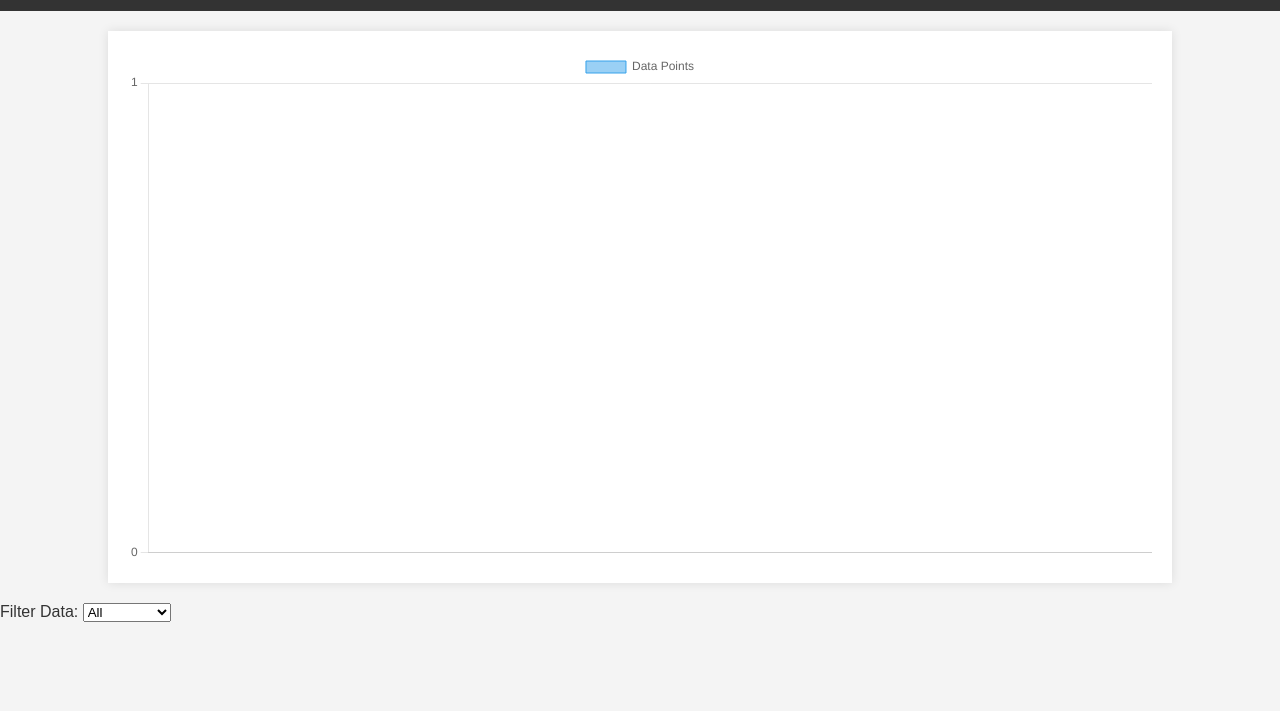
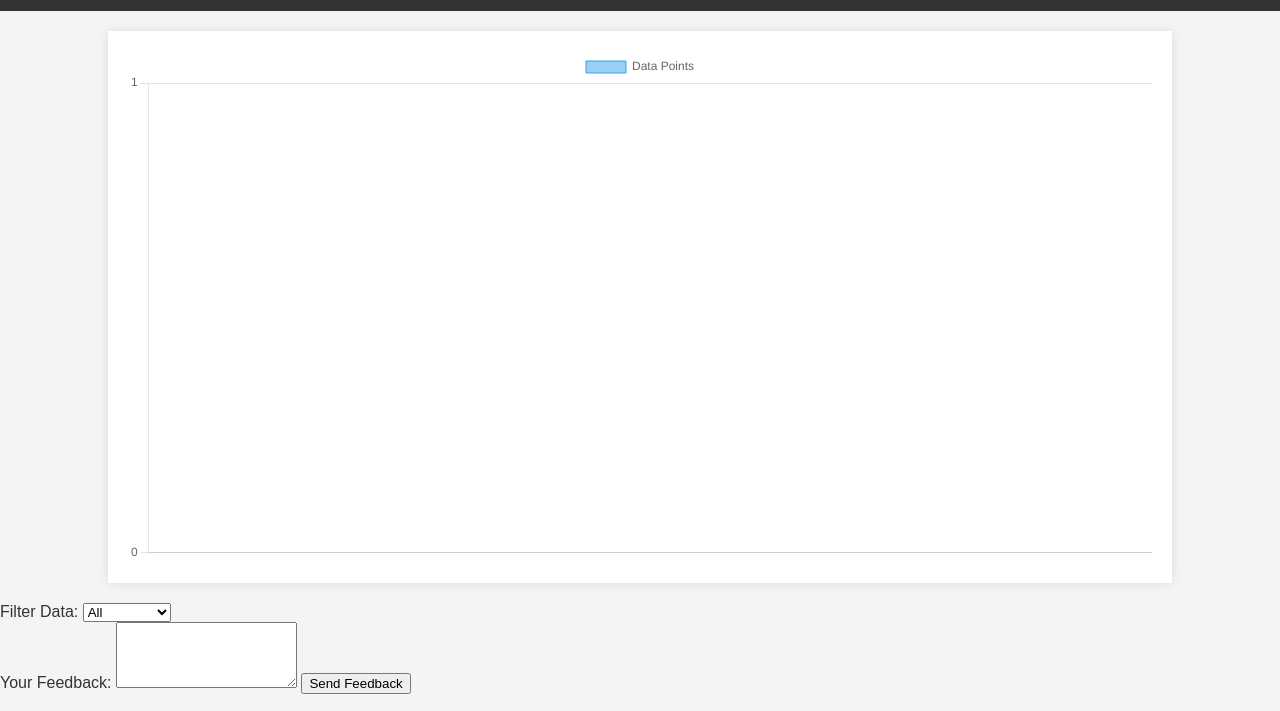
Before and after one commit to deonabe/data_dashboard, a plain HTML site: page index.html in a window 1280 px wide. Shown: the part 89-800 px from the top of the page. Drawn offline with nearby package versions, Linux system fonts and the light colour scheme; no server answers.

Commit message:
Final commit before deployment

```diff
--- a/index.html
+++ b/index.html
@@ -22,6 +22,11 @@
             <option value="last-month">Last Month</option>
         </select>
     </div>
+    <form id="feedback-form">
+        <label for="feedback">Your Feedback:</label>
+        <textarea id="feedback" name="feedback" rows="4"></textarea>
+        <button type="submit">Send Feedback</button>
+    </form>
     <script src="scripts.js"></script>
 </body>
 </html>
```
